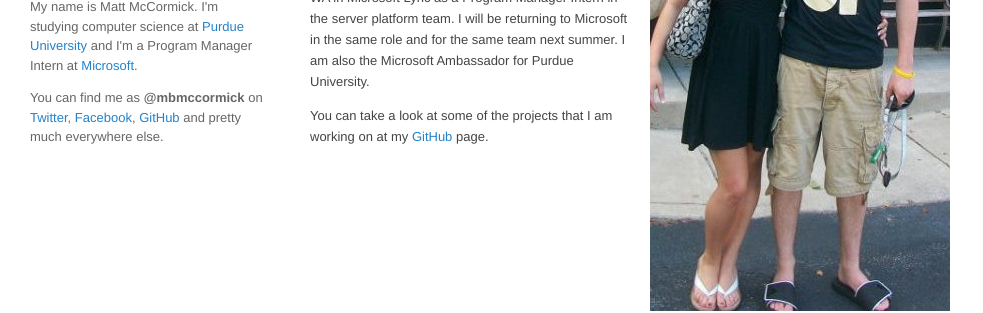
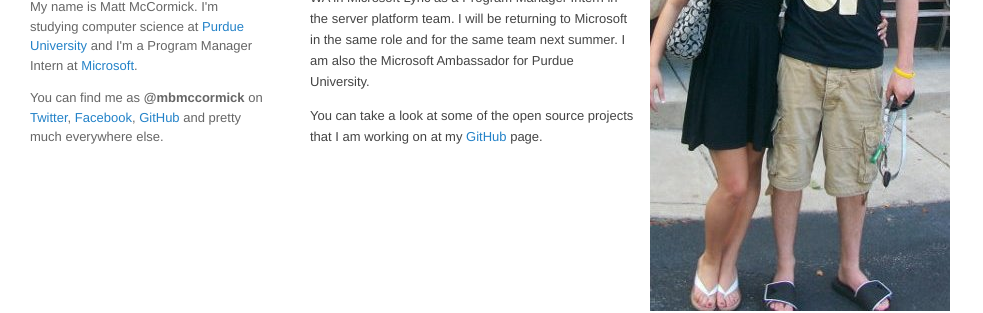
Before and after one commit to mbmccormick/mbmccormick.github.io, a Jekyll site: the page built from about/index.md, in a window 1280 px wide. Shown: the part 290-603 px from the top of the page, without its empty margins (0-983 px from the left). Built offline with Jekyll 4.4.1, drawn with Linux system fonts in a browser that asks for light colours; Markdown is read by kramdown in place of the engine named in the settings.

Commit message:
Update about/index.md

```diff
--- a/about/index.md
+++ b/about/index.md
@@ -5,8 +5,8 @@
 
 <img src="http://mbmccormick.com/images/common/profile.jpg" class="alignRight" width="200" style="padding-top: 0px;" />
 
-My name is Matt McCormick and I am a senior at [Purdue University](http://www.purdue.edu) studying computer science, with a concentration in software engineering. I have a passion for technology, which drives my interest for software development and website design. I started my business, [McCormick Technologies](http://www.mccormicktechnologies.com), in January of 2009 as an entity through which to conduct my freelance work. More information about my clients and the services that I offer can be found on my business website.
+My name is Matt McCormick and I am a senior at <a href="http://www.purdue.edu" target="_blank">Purdue University</a> studying computer science, with a concentration in software engineering. I have a passion for technology, which drives my interest for software development and website design. I started my business, <a href="http://www.mccormicktechnologies.com" target="_blank">McCormick Technologies</a>, in January of 2009 as an entity through which to conduct my freelance work. More information about my clients and the services that I offer can be found on my business website.
 
-This past summer I worked at [Microsoft](http://www.microsoft.com) in Redmond, WA in Microsoft Lync as a Program Manager Intern in the server platform team. I will be returning to Microsoft in the same role and for the same team next summer. I am also the Microsoft Ambassador for Purdue University.
+This past summer I worked at <a href="http://www.microsoft.com" target="_blank">Microsoft</a> in Redmond, WA in Microsoft Lync as a Program Manager Intern in the server platform team. I will be returning to Microsoft in the same role and for the same team next summer. I am also the Microsoft Ambassador for Purdue University.
 
-You can take a look at some of the projects that I am working on at my [GitHub](https://www.github.com/mbmccormick) page.
+You can take a look at some of the open source projects that I am working on at my <a href="https://www.github.com/mbmccormick" target="_blank">GitHub</a> page.
```
